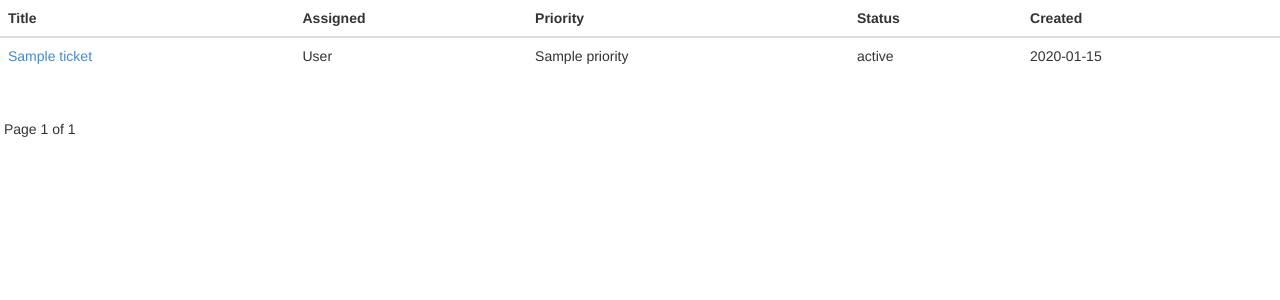
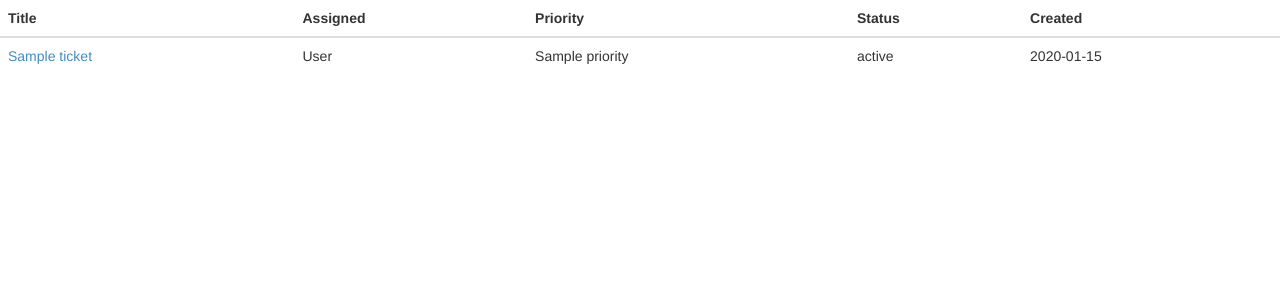
Before and after one commit to waterdotorg/help.Water, a Django app: template project/templates/tickets/tickets.html in a window 1280 px wide. Shown: the top 300 px of the page. Run offline with Django 3.2, Linux system fonts and the light colour scheme; the template is opened without the code that fills it: most values are stand-ins (such as "Sample title", 1, 10 or a date in 2020); some libraries are stand-ins or nearby versions.

Commit message:
Dev updates

```diff
--- a/project/templates/tickets/tickets.html
+++ b/project/templates/tickets/tickets.html
@@ -31,23 +31,8 @@
 </table>
 
 
-<div class="pagination">
+<div class="pagination-wrapper">
   {% bootstrap_paginate tickets_pager range=3 %}
 </div>
 
-<div class="pagination">
-    <span class="step-links">
-        {% if tickets_pager.has_previous %}
-          <a href="?page={{ tickets_pager.previous_page_number }}">Previous</a>
-        {% endif %}
-
-        <span class="current">
-          Page {{ tickets_pager.number }} of {{ tickets_pager.paginator.num_pages }}
-        </span>
-
-        {% if tickets_pager.has_next %}
-          <a href="?page={{ tickets_pager.next_page_number }}">Next</a>
-        {% endif %}
-    </span>
-</div>
 {% endblock %}
```
